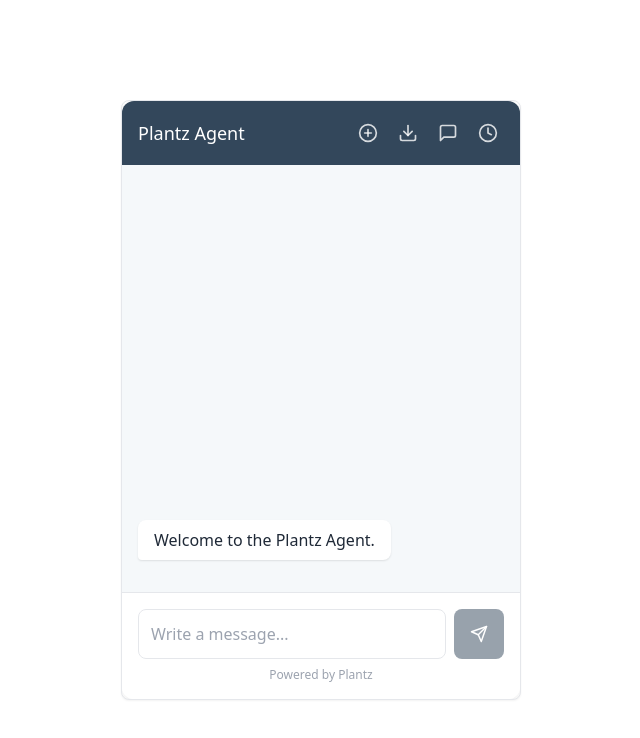
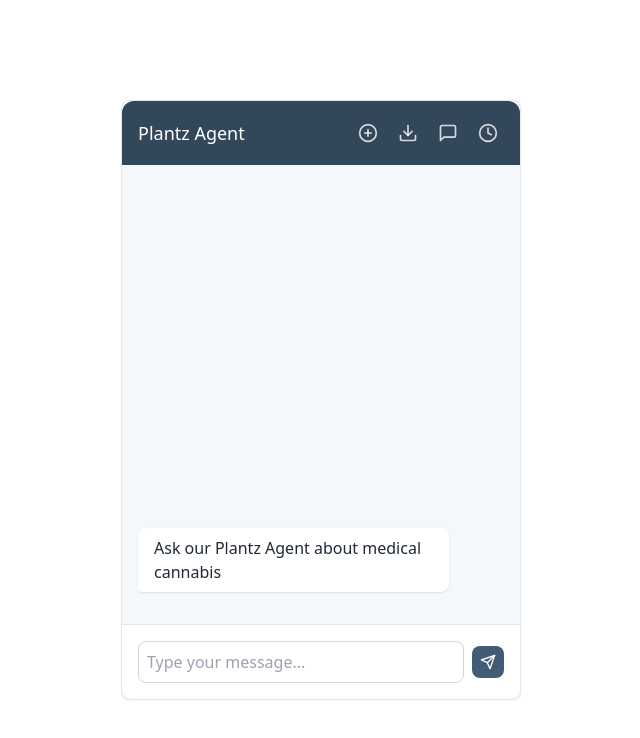
Before and after one commit to MillionMedia2/plantz-call-booking, a Next.js app: page / in a window 1280 px wide. Shown: the top 738 px of the page, without its empty margins (319-959 px from the left). Built offline with nearby package versions, Linux system fonts and the light colour scheme.

Commit message:
check call times

```diff
--- a/src/components/ChatInterface.tsx
+++ b/src/components/ChatInterface.tsx
@@ -31,6 +31,7 @@
   const [showHistory, setShowHistory] = useState(false);
   const [chatHistory, setChatHistory] = useState<HistoryItem[]>([]);
   const [currentAgent, setCurrentAgent] = useState<'information' | 'booking'>('information');
+  const [isBooking, setIsBooking] = useState(false);
 
   const thinkingTimer1 = useRef<number | null>(null);
   const thinkingTimer2 = useRef<number | null>(null);
@@ -81,7 +82,7 @@
         console.error("Failed to load chat history from localStorage:", e);
         localStorage.removeItem(LOCAL_STORAGE_KEY); // Clear corrupted data
     }
-    setMessages([{ role: 'assistant', content: 'Welcome to the Plantz Agent.' }]);
+    setMessages([{ role: 'assistant', content: 'Ask our Plantz Agent about medical cannabis' }]);
     isFirstUserMessage.current = true; // Reset flag on component mount
   }, []);
 
@@ -297,7 +298,7 @@
   };
 
   const handleNewChat = () => {
-      setMessages([{ role: 'assistant', content: 'Welcome to the Plantz Agent.' }]);
+      setMessages([{ role: 'assistant', content: 'Ask our Plantz Agent about medical cannabis' }]);
       setInput('');
       setCurrentResponseId(null); // Reset conversation continuity ID
       setIsLoading(false);
@@ -424,10 +425,10 @@
         currentBookingStepRef.current = 'dateTime';
         bookingPhoneRef.current = phone;
 
-        // Add assistant message asking for date/time
+        // Add assistant message asking for date/time, including constraints
         const dateTimeMessage = {
           role: 'assistant' as const,
-          content: "Great! What date and time would you prefer for the call? (e.g., 'tomorrow at 2pm' or 'next Monday at 10am')"
+          content: "Great! What date and time would you prefer for the call? Please note, appointments are available Monday to Friday, between 9am and 5pm UK time. (e.g., 'tomorrow at 2pm' or 'next Monday at 10am')"
         };
         setMessages(prev => [...prev, dateTimeMessage]);
         return;
@@ -438,12 +439,59 @@
     if (currentBookingStepRef.current === 'dateTime') {
       console.log('Processing dateTime step');
 
-      // Try to match the entire message as the date/time
-      // This is a simple approach that assumes the entire message is the date/time
-      // if it contains at least one digit (for the time)
+      // Use the simplified approach: assume the message is the date/time if it has digits
       if (/\d/.test(messageContent)) {
         const dateTime = messageContent.trim();
-        console.log('DateTime extracted (full message):', dateTime);
+        console.log('Potential DateTime extracted (full message):', dateTime);
+
+        // --- Add Validation Logic ---
+        let isValidTime = true; // Assume valid unless proven otherwise
+        const lowerCaseDateTime = dateTime.toLowerCase();
+
+        // Check for weekend days
+        if (/\bsaturday\b|\bsunday\b|\bweekend\b/.test(lowerCaseDateTime)) {
+            isValidTime = false;
+        }
+
+        // Check for hours outside 9am-5pm (simple check based on digits)
+        const hourMatch = lowerCaseDateTime.match(/\b([0-9]|1[0-9]|2[0-3])(:[0-5][0-9])?\s*(am|pm)?\b/);
+        if (hourMatch) {
+            let hour = parseInt(hourMatch[1], 10);
+            const ampm = hourMatch[3];
+
+            // Convert to 24-hour format if am/pm is present
+            if (ampm === 'pm' && hour < 12) {
+                hour += 12;
+            } else if (ampm === 'am' && hour === 12) { // Midnight case
+                hour = 0;
+            }
+
+            // Check if hour is outside 9 (inclusive) and 17 (exclusive)
+            if (hour < 9 || hour >= 17) {
+                isValidTime = false;
+            }
+            console.log(`Parsed Hour: ${hour}, isValid: ${isValidTime}`);
+        } else {
+            console.log('Could not extract specific hour for validation.');
+            // If no specific hour found, we might proceed optimistically or add more checks
+        }
+        // --- End Validation Logic ---
+
+        if (!isValidTime) {
+            console.log('Booking time is outside working hours.');
+            const invalidTimeMessage = {
+                role: 'assistant' as const,
+                content: "It looks like the time you suggested is outside our standard appointment hours (Monday to Friday, 9am - 5pm UK time). Could you please suggest a different time during these hours?"
+            };
+            setMessages(prev => [...prev, invalidTimeMessage]);
+            // Keep the step as dateTime, don't reset refs yet
+            setBookingInfo(prev => ({ ...prev, step: 'dateTime' }));
+            currentBookingStepRef.current = 'dateTime';
+            return; // Stop processing, wait for new input
+        }
+
+        // ---- If time is valid, proceed with booking ----
+        console.log('Booking time is potentially valid. Proceeding...');
         // Update both the state and the refs
         setBookingInfo(prev => ({ ...prev, dateTime, step: 'complete' }));
         currentBookingStepRef.current = 'complete';
@@ -530,11 +578,11 @@
           bookingDateTimeRef.current = null;
         }
       } else {
-        console.log('No date/time pattern matched in message');
+        console.log('No date/time pattern matched in message (missing digits?)');
         // Add a message asking for a valid date/time
         const invalidDateTimeMessage = {
           role: 'assistant' as const,
-          content: "I couldn't understand that date and time. Please provide a date and time in a format like 'tomorrow at 2pm', 'next Monday', or 'January 15th at 10am'."
+          content: "I couldn't understand that date and time. Please provide a date and time in a format like 'tomorrow at 2pm', 'next Monday at 10am', including the time."
         };
         setMessages(prev => [...prev, invalidDateTimeMessage]);
       }
@@ -650,29 +698,30 @@
       </div>
 
       {/* Input */}
-      <div className={styles.inputContainer}>
-        <form onSubmit={handleFormSubmit} className={styles.inputForm}>
+      <div className="flex items-center gap-2 p-4 border-t border-gray-200">
         <input
           type="text"
           value={input}
           onChange={(e) => setInput(e.target.value)}
-            placeholder="Write a message..."
-            className={styles.input}
-            disabled={isLoading}
-            aria-label="Chat message input"
+          onKeyPress={(e) => e.key === 'Enter' && handleSendMessage(input)}
+          placeholder="Type your message..."
+          className="flex-1 p-2 border border-gray-300 rounded-lg focus:outline-none focus:ring-2 focus:ring-blue-500"
+          disabled={isBooking}
         />
         <button
-            type="submit"
-            className={styles.sendButton}
-            disabled={isLoading || !input.trim()}
-            aria-label="Send message"
+          onClick={() => handleSendMessage(input)}
+          disabled={isBooking}
+          className="p-2 text-white bg-hubbot-hover rounded-lg hover:bg-hubbot-blue focus:outline-none focus:ring-2 focus:ring-blue-500 disabled:opacity-50"
         >
-            <FiSend size={18} />
+          {isBooking ? (
+            <div className="flex items-center gap-2">
+              <FiLoader className="animate-spin" />
+              <span>Booking...</span>
+            </div>
+          ) : (
+            <FiSend />
+          )}
         </button>
-        </form>
-        <div className="text-center text-xs text-gray-400 mt-2">
-          Powered by <a href="https://plantz.io" target="_blank" rel="noopener noreferrer" className="hover:underline">Plantz</a>
-        </div>
       </div>
     </div>
   );
```
Also changed, not shown: 1 other file (tests, documents, lock files or other folders). Lines whose indentation alone changed are shown as unchanged.
